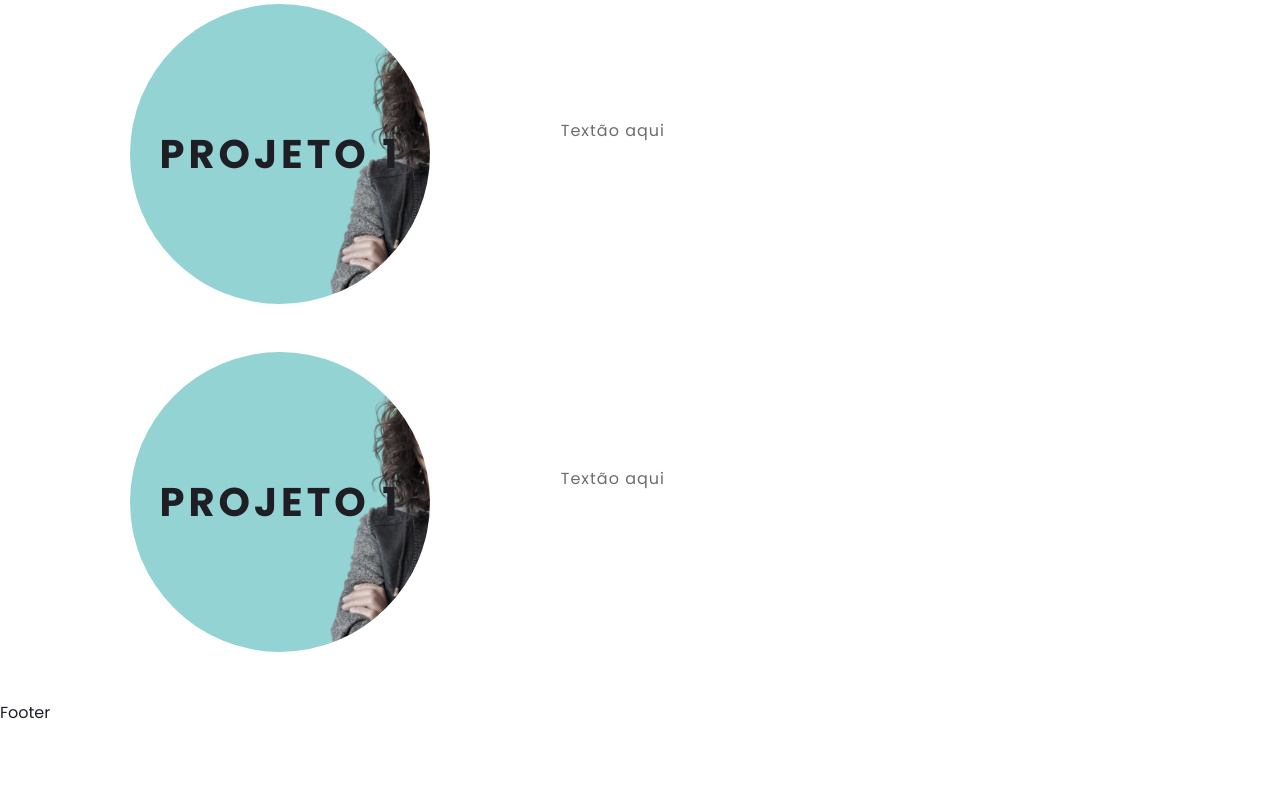
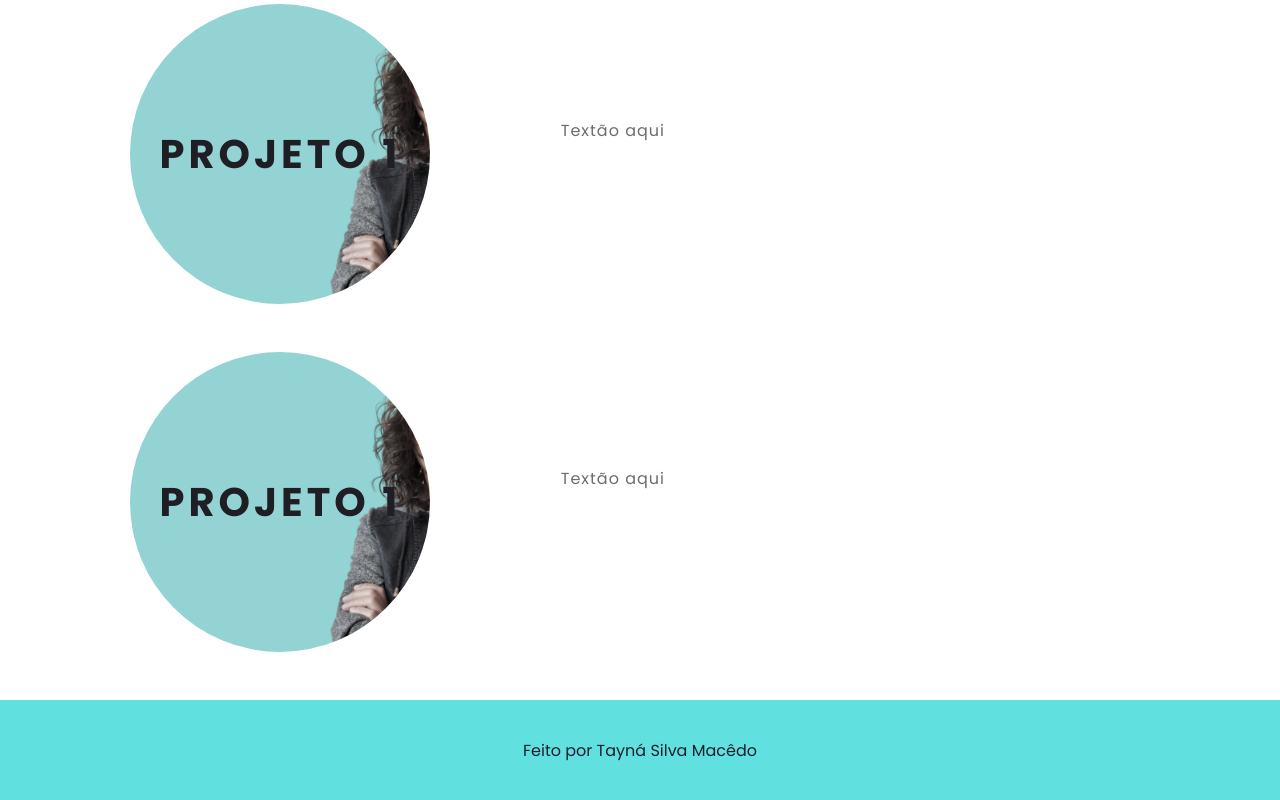
Before and after one commit to Tayna-Silva-Macedo/myportfolio, a React (Create React App) app: page / in a window 1280 px wide. Shown: the part 1240-2040 px from the top of the page. Before the commit the page ends 1965 px from the top, so only its background shows below. Built offline with nearby package versions, Linux system fonts and the light colour scheme.

Commit message:
footer finalizado

```diff
--- a/src/App.css
+++ b/src/App.css
@@ -267,3 +267,13 @@ a:hover {
   visibility: visible;
   font-size: 14px;
 }
+
+.footer {
+  width: 100%;
+  height: 100px;
+  background-color: #60e1e0;
+  display: flex;
+  align-items: center;
+  justify-content: center;
+  color: #1e1e2a;
+}
--- a/src/components/Footer.js
+++ b/src/components/Footer.js
@@ -2,7 +2,9 @@ import React from "react";
 
 function Footer() {
   return (
-    <footer className="footer">Footer</footer>
+    <footer className="footer">
+      Feito por Tayná Silva Macêdo
+    </footer>
   )
 }
 
```
